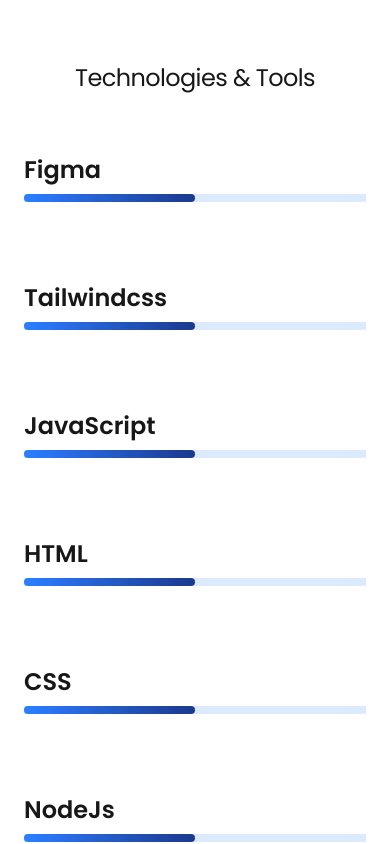
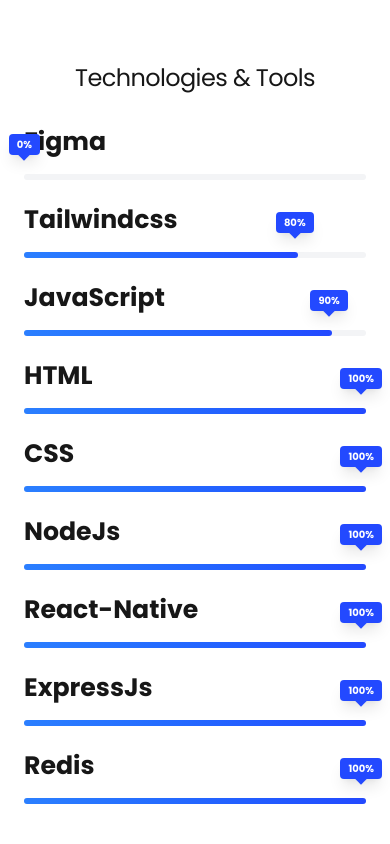
Before and after one commit to Cleve-keem/Portfolios, a Next.js app: page / in a window 390 px wide. Shown: the part 1280-2124 px from the top of the page. Built offline with nearby package versions, Linux system fonts and the light colour scheme.

Commit message:
update: added a progess bar and indicator

```diff
--- /dev/null
+++ b/src/components/skills/ProgressWithPercent.tsx
@@ -0,0 +1,13 @@
+import { Progress } from "../ui/progress";
+
+export default function ProgressWithPercent({
+  level,
+  inView,
+}: {
+  level: number;
+  inView: boolean;
+}) {
+  return (
+    <Progress value={level} className={`max-w-sm ${inView ? "w-full" : ""}`} />
+  );
+}
--- a/src/components/skills/Technologies.tsx
+++ b/src/components/skills/Technologies.tsx
@@ -14,15 +14,15 @@ import {
 import ToolInView from "./ToolInView";
 
 const tools = [
-  { title: "Figma", card: Figma },
-  { title: "Tailwindcss", card: TailwindCSS },
-  { title: "JavaScript", card: JavaScript },
-  { title: "HTML", card: HTML },
-  { title: "CSS", card: CSS },
-  { title: "NodeJs", card: NodeJs },
-  { title: "React-Native", card: ReactNative },
-  { title: "ExpressJs", card: Figma },
-  { title: "Redis", card: Redis },
+  { title: "Figma", card: Figma, level: 0 },
+  { title: "Tailwindcss", card: TailwindCSS, level: 80 },
+  { title: "JavaScript", card: JavaScript, level: 90 },
+  { title: "HTML", card: HTML, level: 100 },
+  { title: "CSS", card: CSS, level: 100 },
+  { title: "NodeJs", card: NodeJs, level: 100 },
+  { title: "React-Native", card: ReactNative, level: 100 },
+  { title: "ExpressJs", card: Figma, level: 100 },
+  { title: "Redis", card: Redis, level: 100 },
 ];
 
 export default function Technologies() {
@@ -35,7 +35,7 @@ export default function Technologies() {
         <div className="w-full py-5 md:py-[50vh]">
           <ul>
             {tools.map((tool, id) => (
-              <ToolInView key={id} title={tool.title} />
+              <ToolInView key={id} title={tool.title} level={tool.level} />
             ))}
           </ul>
         </div>
--- a/src/components/skills/ToolInView.tsx
+++ b/src/components/skills/ToolInView.tsx
@@ -2,13 +2,14 @@
 
 type ToolInViewProps = {
   title: string;
+  level: number;
 };
 
 import { useActiveToolTitle } from "@/context/ActiveToolContext";
 import { motion, useInView } from "framer-motion";
 import { useEffect, useRef } from "react";
 
-export default function ToolInView({ title }: ToolInViewProps) {
+export default function ToolInView({ title, level }: ToolInViewProps) {
   const ref = useRef(null);
   const inView = useInView(ref, { margin: "-50% 0px -50% 0px" });
   const { activeToolTitle, setActiveToolTitle } = useActiveToolTitle();
@@ -21,15 +22,39 @@ export default function ToolInView({ title }: ToolInViewProps) {
   return (
     <li
       ref={ref}
-      className={`py-10 text-2xl font-regular md:font-bold md:text-center ${inView ? "text-primary hover:text-brand font-semibold md:font-bold" : "text-gray-300 dark:text-gray-700"} text-nowrap md:text-5xl transition-colors duration-500 md:text-left last:pb-8`}
+      className={`py-3 md:py-10 text-2xl font-regular md:font-bold md:text-center ${inView ? "text-primary hover:text-brand font-semibold md:font-bold" : "text-gray-300 dark:text-gray-700"} text-nowrap md:text-5xl transition-colors duration-500 md:text-left last:pb-8`}
     >
-      {title}
+      <h3
+        className={`text-2xl md:text-5xl transition-all duration-500 mb-4 ${
+          inView
+            ? "text-primary font-bold scale-105 origin-left"
+            : "text-gray-300 dark:text-gray-700 font-regular"
+        }`}
+      >
+        {title}
+      </h3>
       <div
-        className={`bg-blue-100 dark:bg-gray-800 transition-all duration-300 ${inView ? "w-full" : "w-0"}`}
+        className={`relative  h-1.5 bg-gray-100 dark:bg-gray-800 ${inView ? "w-full" : "w-0"} rounded-full overflow-visible transition-all duration-300`}
       >
-        <motion.span
-          className={`block h-2 rounded mt-2 bg-linear-to-r from-blue-500 to-blue-900 transition-all duration-500 delay-100 ${inView ? "w-1/2" : "w-0"}`}
-        ></motion.span>
+        {/* Animated Fill */}
+        <motion.div
+          initial={{ width: 0 }}
+          animate={{ width: inView ? `${level}%` : 0 }}
+          transition={{ duration: 1, ease: "circOut", delay: 0.2 }}
+          className="relative h-full rounded-full bg-linear-to-r from-blue-500 to-brand"
+        >
+          <motion.div
+            initial={{ opacity: 0, y: 10 }}
+            animate={{ opacity: inView ? 1 : 0, y: inView ? 0 : 8 }}
+            transition={{ delay: 0.8 }}
+            className="absolute -right-4 -top-10"
+          >
+            <div className="relative bg-brand text-white text-[10px] font-bold px-2 py-1 rounded shadow-lg">
+              {level}%
+              <div className="absolute -bottom-1 left-1/2 -translate-x-1/2 w-2 h-2 bg-brand rotate-45" />
+            </div>
+          </motion.div>
+        </motion.div>
       </div>
     </li>
   );
--- /dev/null
+++ b/src/components/ui/progress.tsx
@@ -0,0 +1,31 @@
+"use client"
+
+import * as React from "react"
+import { Progress as ProgressPrimitive } from "radix-ui"
+
+import { cn } from "@/lib/utils"
+
+function Progress({
+  className,
+  value,
+  ...props
+}: React.ComponentProps<typeof ProgressPrimitive.Root>) {
+  return (
+    <ProgressPrimitive.Root
+      data-slot="progress"
+      className={cn(
+        "bg-primary/20 relative h-2 w-full overflow-hidden rounded-full",
+        className
+      )}
+      {...props}
+    >
+      <ProgressPrimitive.Indicator
+        data-slot="progress-indicator"
+        className="bg-primary h-full w-full flex-1 transition-all"
+        style={{ transform: `translateX(-${100 - (value || 0)}%)` }}
+      />
+    </ProgressPrimitive.Root>
+  )
+}
+
+export { Progress }
```
